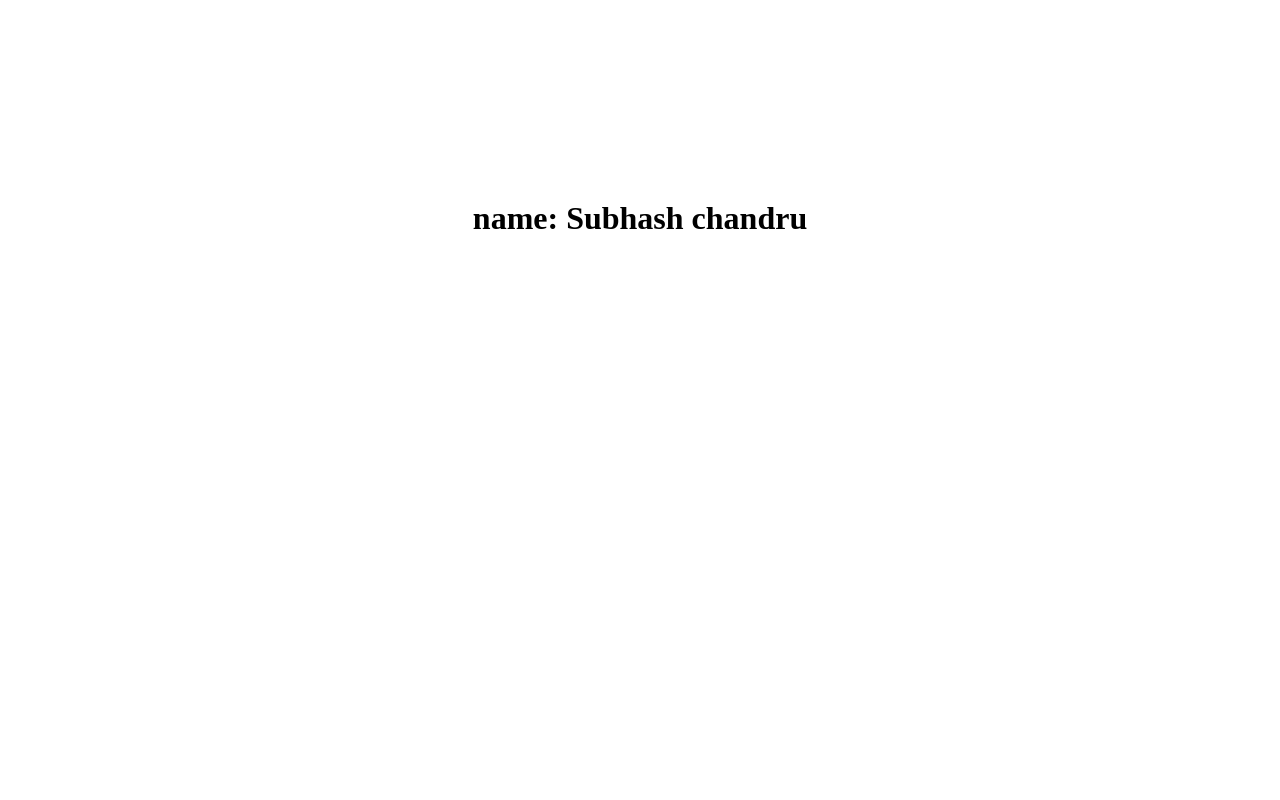
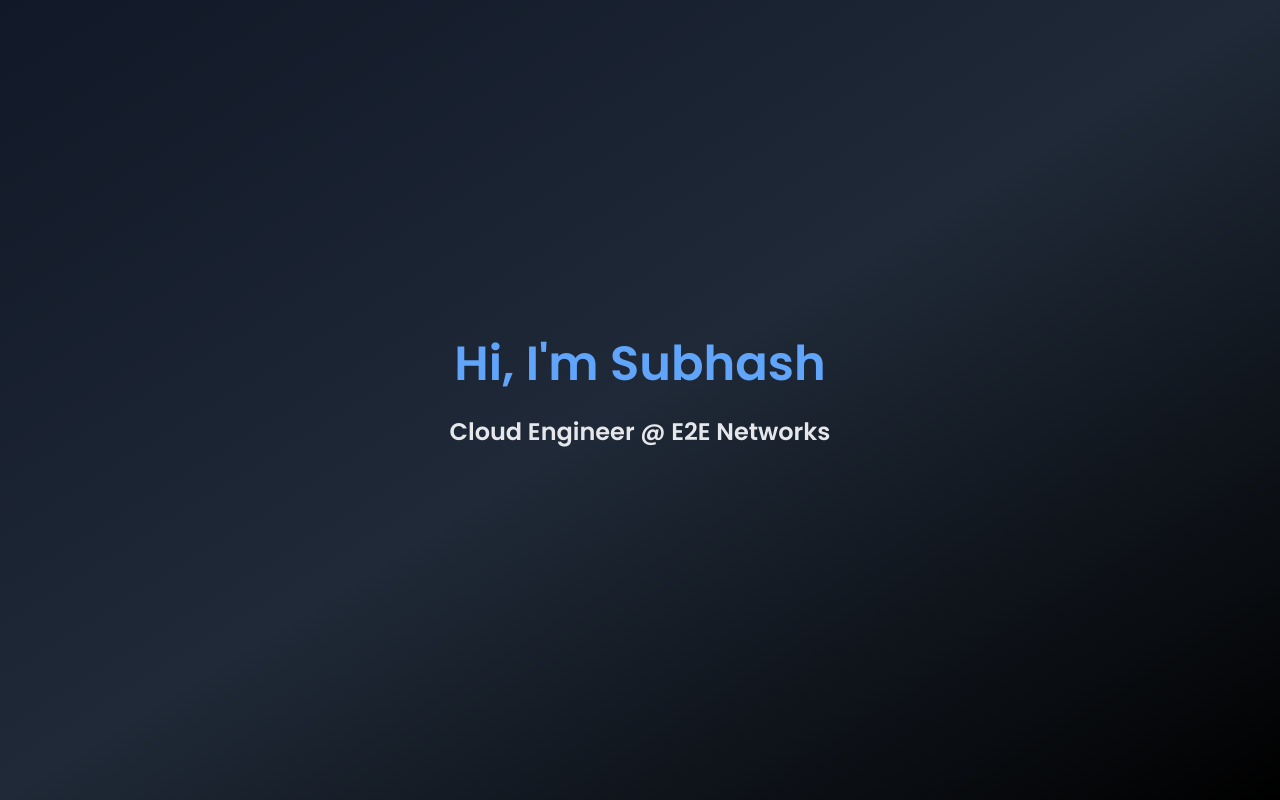
Before and after one commit to subhash-78/subhash-docker-website, a plain HTML site: page index.html in a window 1280 px wide. Drawn offline with nearby package versions, Linux system fonts and the light colour scheme.

Commit message:
Update index.html

```diff
--- a/index.html
+++ b/index.html
@@ -1,9 +1,31 @@
 <!DOCTYPE html>
-<html>
+<html lang="en">
 <head>
-  <title>Subhash's Website</title>
+  <meta charset="UTF-8" />
+  <meta name="viewport" content="width=device-width, initial-scale=1.0" />
+  <title>Subhash | Cloud Engineer</title>
+  <link href="https://fonts.googleapis.com/css2?family=Poppins:wght@300;600&display=swap" rel="stylesheet">
+  <script src="https://cdn.tailwindcss.com"></script>
+  <script src="https://unpkg.com/@popmotion/popmotion/dist/popmotion.global.min.js"></script>
+  <style>
+    html {
+      scroll-behavior: smooth;
+    }
+    .fade-in {
+      opacity: 0;
+      transform: translateY(20px);
+      animation: fadeInUp 1s ease-out forwards;
+    }
+    @keyframes fadeInUp {
+      to {
+        opacity: 1;
+        transform: translateY(0);
+      }
+    }
+  </style>
 </head>
-<body>
-  <h1 style="text-align: center; margin-top: 200px;">name: Subhash chandru</h1>
-</body>
-</html>
+<body class="bg-gradient-to-br from-gray-900 via-gray-800 to-black text-white font-[Poppins]">
+  <main class="min-h-screen flex flex-col items-center justify-center p-4">
+    <section class="text-center fade-in">
+      <h1 class="text-5xl font-bold text-blue-400 animate-bounce mb-4">Hi, I'm Subhash</h1>
+      <h2 class="text-2xl font-semibold text-gray-200">Cloud Engineer @ E2E Networks</h
```
